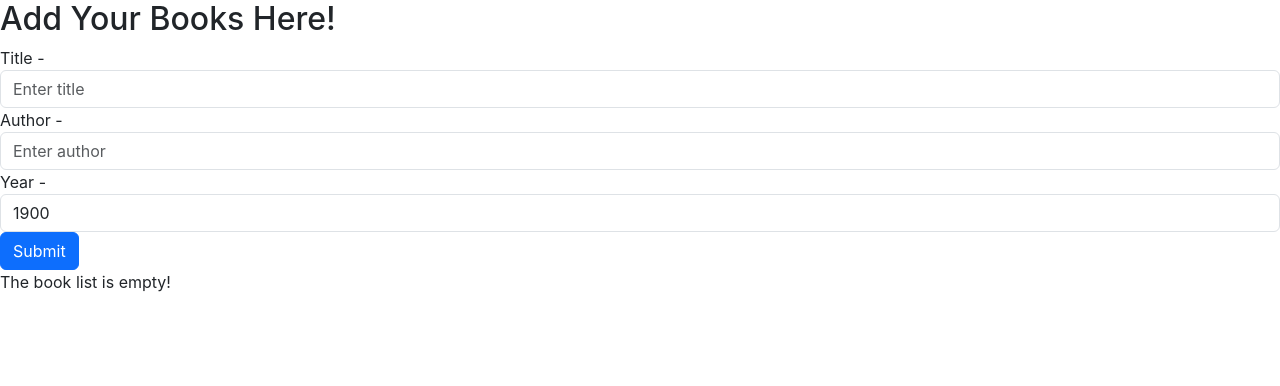
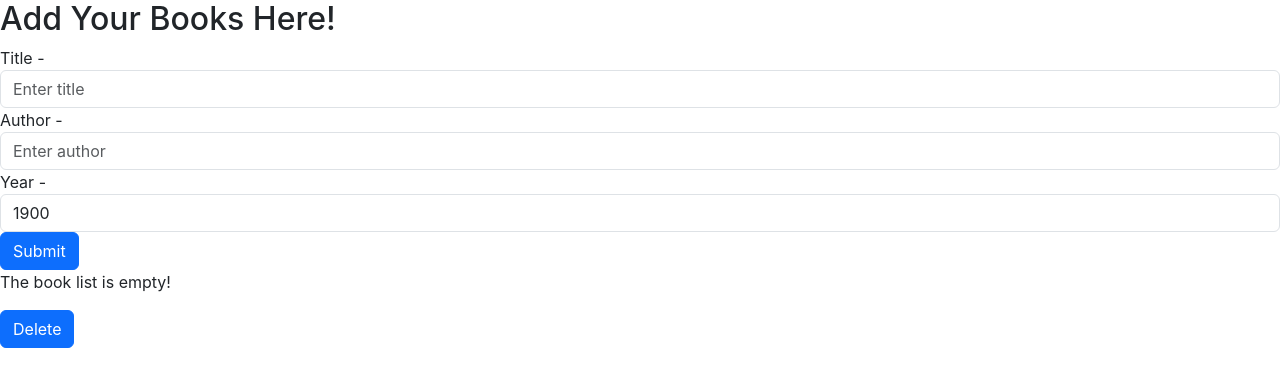
Before and after one commit to shubhampratap1804/react-assignments, a React (Create React App) app: page / in a window 1280 px wide. Shown: the top 386 px of the page. Built offline with nearby package versions, Linux system fonts and the light colour scheme.

Commit message:
implemented: delete functionality on booklists using slice method of array

```diff
--- a/src/components/BookForm.jsx
+++ b/src/components/BookForm.jsx
@@ -13,7 +13,7 @@ const handleSubmit = (e) => {
         addBook({title, author, year});
         setTitle('');
         setAuthor('');
-        setYear('');
+        setYear(1900);
     }
 }
 
--- a/src/components/BookList.jsx
+++ b/src/components/BookList.jsx
@@ -10,6 +10,12 @@ function BookList() {
         setBooks([...books, book]);
     }
 
+    const handleDelete = () => {
+        setBooks((prevBooks) =>{
+            return prevBooks.slice(0,-1);
+        })
+    }
+
   return (
     <div>
       <BookForm addBook={addBook} />
@@ -18,11 +24,12 @@ function BookList() {
         ) : (
             <ul>
             {books.map((book, index) => (
-                <li key={index}> Title- {book.title}. Author- {book.author}. Year- {book.year}</li>
+                <li key={index}> Title- {book.title}. Author- {book.author}. Year- {book.year}.</li>
             ))}
             </ul>
         )
     }
+ <button className='btn btn-primary' onClick={handleDelete}>Delete</button>
     </div>
   )
 }
```
